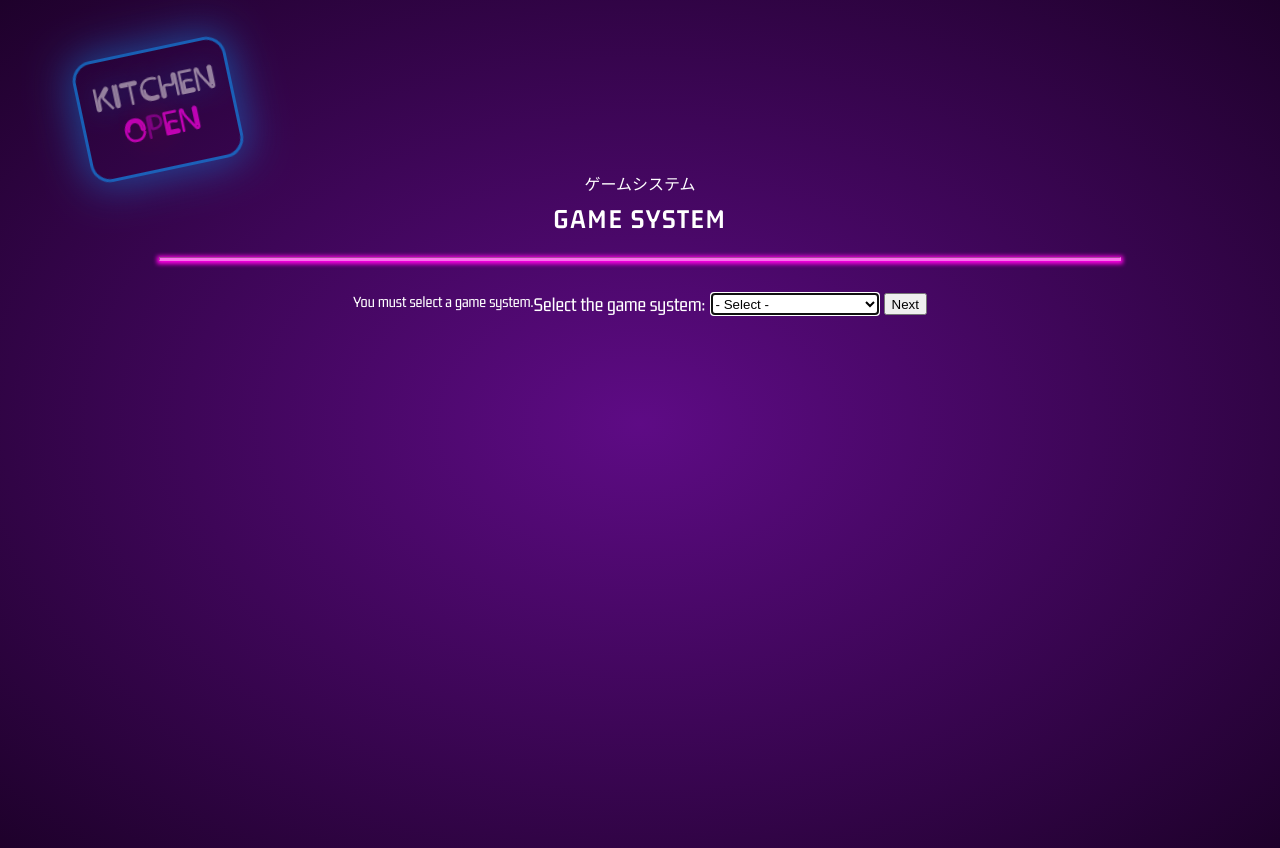
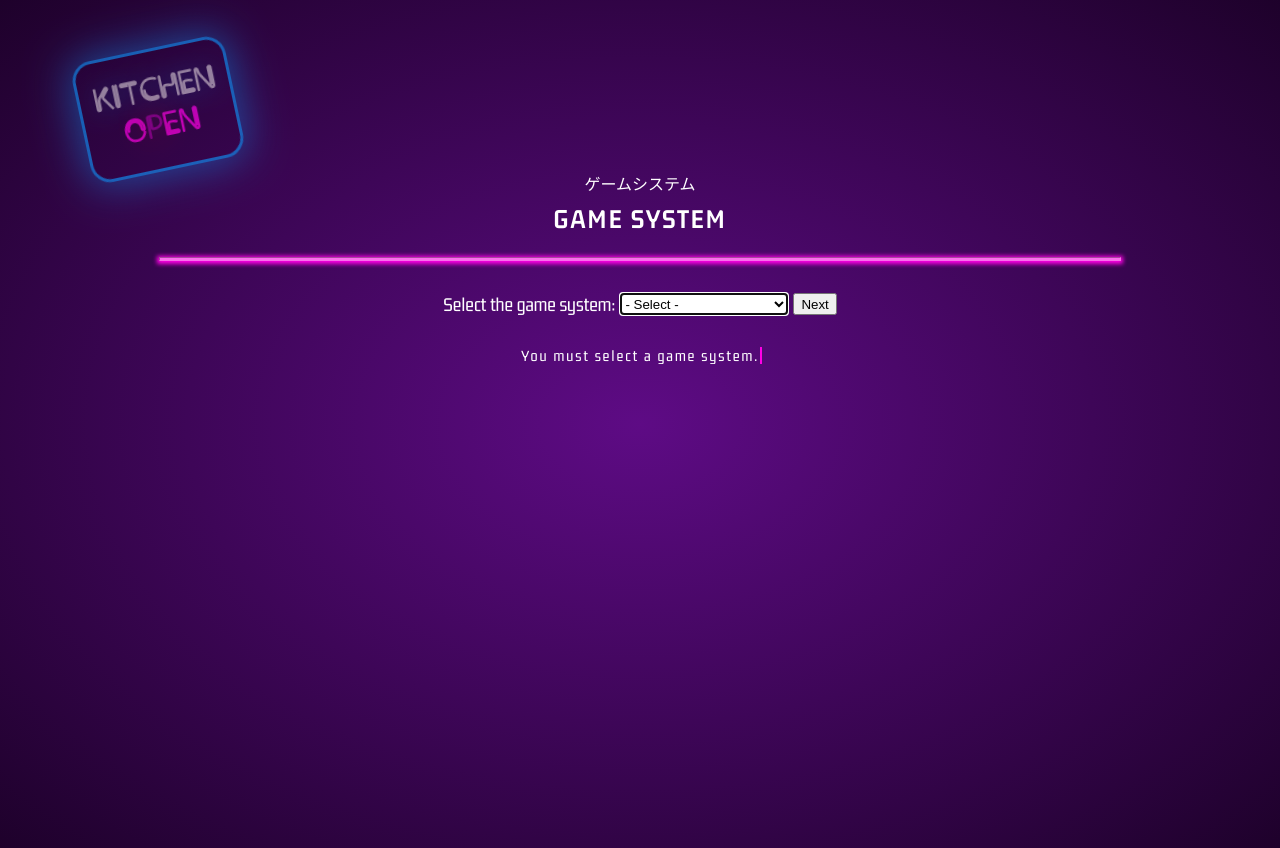
Before and after one commit to carsoncho/cooking-yum-calculator, a React (Create React App) app: page / in a window 1280 px wide. Both pictures are taken after a click on the input "Next". Built offline with nearby package versions, Linux system fonts and the light colour scheme.

Commit message:
got typing effect working how I want'

```diff
--- a/src/components/GameSystem.js
+++ b/src/components/GameSystem.js
@@ -27,7 +27,6 @@ export default function GameSystem(props) {
       <h2 className='form-title'>GAME SYSTEM</h2>
       <hr className='form-underline'></hr>
       <div className='form-content'>
-        {errors.gameSystemSelect && <span>You must select a game system.</span>}
         <label className='form-label' htmlFor='game-system-selection'>
           Select the game system:{' '}
         </label>
@@ -49,6 +48,12 @@ export default function GameSystem(props) {
         </select>
         <input className='submit-form-button' type='submit' value='Next' />
       </div>
+      {errors.gameSystemSelect && (
+        <div className='error-container'>
+          {' '}
+          <p className='form-error'>You must select a game system.</p>
+        </div>
+      )}
     </form>
   );
 }
--- a/src/index.css
+++ b/src/index.css
@@ -59,3 +59,45 @@ div.form-content {
 .submit-form-button {
     margin-left: 5px;
 }
+
+.error-container {
+    display: inline-block;
+    margin: 2rem;
+}
+
+.form-error {
+    font-size: 16px;
+    overflow: hidden;
+    width: 0;
+    display: inline-block;
+    border-right: 0.15em solid #ff00e6;
+    white-space: nowrap;
+    margin: 0 auto;
+    letter-spacing: 0.12em;
+    animation: typing 2.5s forwards steps(40, end), blink-caret 0.75s step-end infinite;
+}
+
+
+/* The typing effect */
+
+@keyframes typing {
+    from {
+        width: 0;
+    }
+    to {
+        width: 100%;
+    }
+}
+
+
+/* The typewriter cursor effect */
+
+@keyframes blink-caret {
+    from,
+    to {
+        border-color: transparent;
+    }
+    50% {
+        border-color: #ff00e6;
+    }
+}
```
